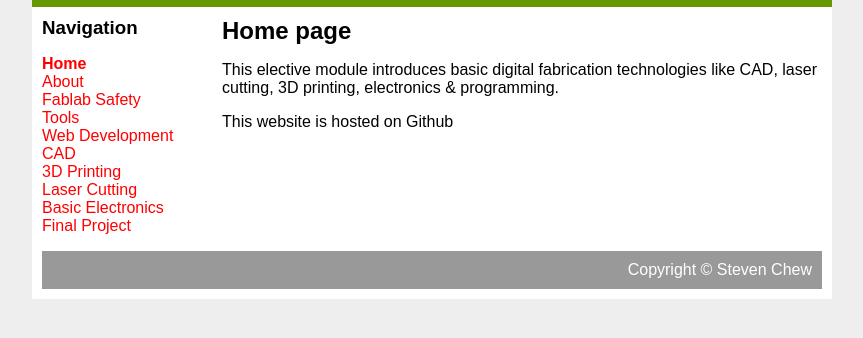
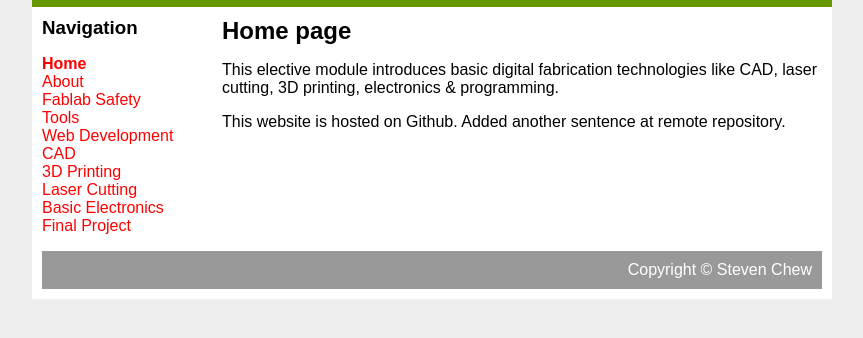
Before and after one commit to skeatz/my-first-website, a plain HTML site: page index.html in a window 1280 px wide. Shown: the part 58-396 px from the top of the page, without its empty margins (208-1071 px from the left). Drawn offline with Linux system fonts and the light colour scheme.

Commit message:
Update index.html

```diff
--- a/index.html
+++ b/index.html
@@ -28,7 +28,7 @@
 				<div id="main">
 					<h2>Home page</h2>
 					<p>This elective module introduces basic digital fabrication technologies like CAD, laser cutting, 3D printing, electronics & programming.</p>
-					<p>This website is hosted on Github</p>
+					<p>This website is hosted on Github. Added another sentence at remote repository.</p>
 			</div>
 			<div id="footer">
 				Copyright &copy; Steven Chew
```
